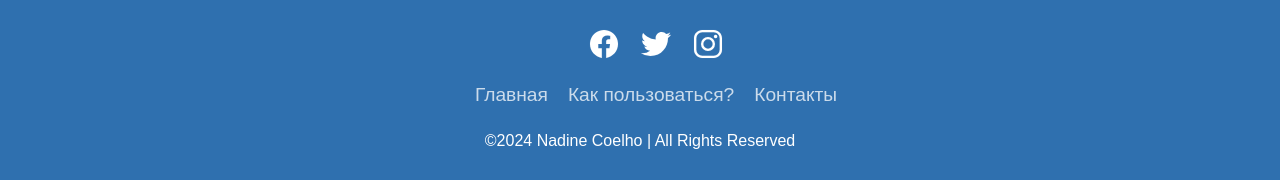
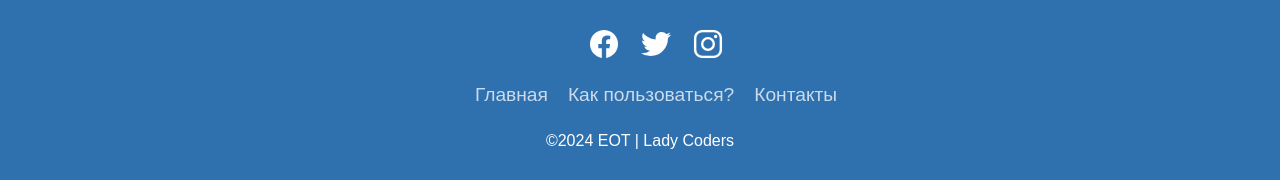
Before and after one commit to LadyCoders/EOT, a plain HTML site: page index.html in a window 1280 px wide. Shown: the part 1995-2175 px from the top of the page. Drawn offline with nearby package versions, Linux system fonts and the light colour scheme; a web font is replaced by a local one.

Commit message:
change txt on the footer

```diff
--- a/index.html
+++ b/index.html
@@ -238,7 +238,7 @@
     <li class="menu__item"><a class="menu__link" href="#">Контакты </a></li>
 
   </ul>
-  <p>&copy;2024 Nadine Coelho | All Rights Reserved</p>
+  <p>&copy;2024 EOT | Lady Coders </p>
 </footer>
 
 
```
